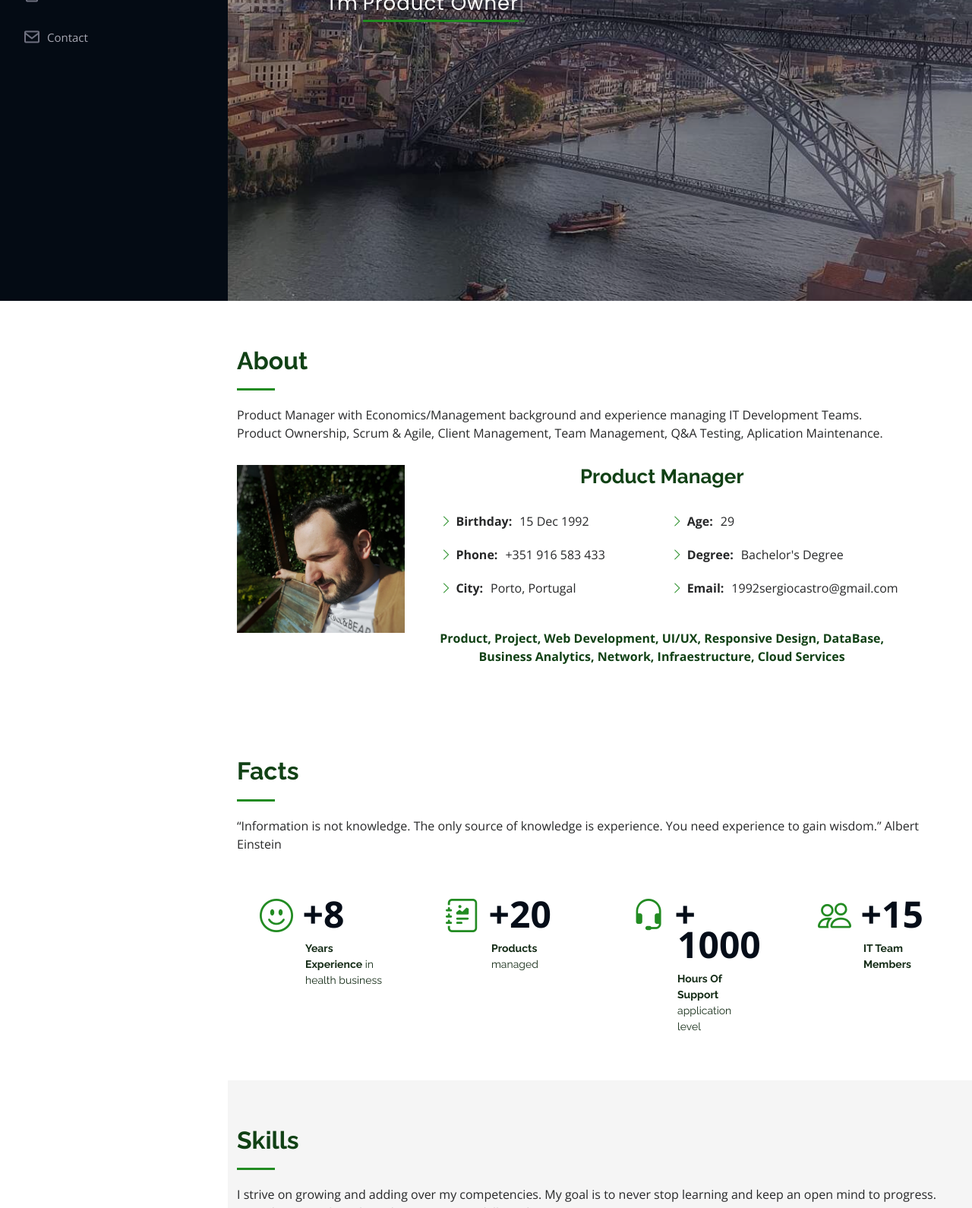
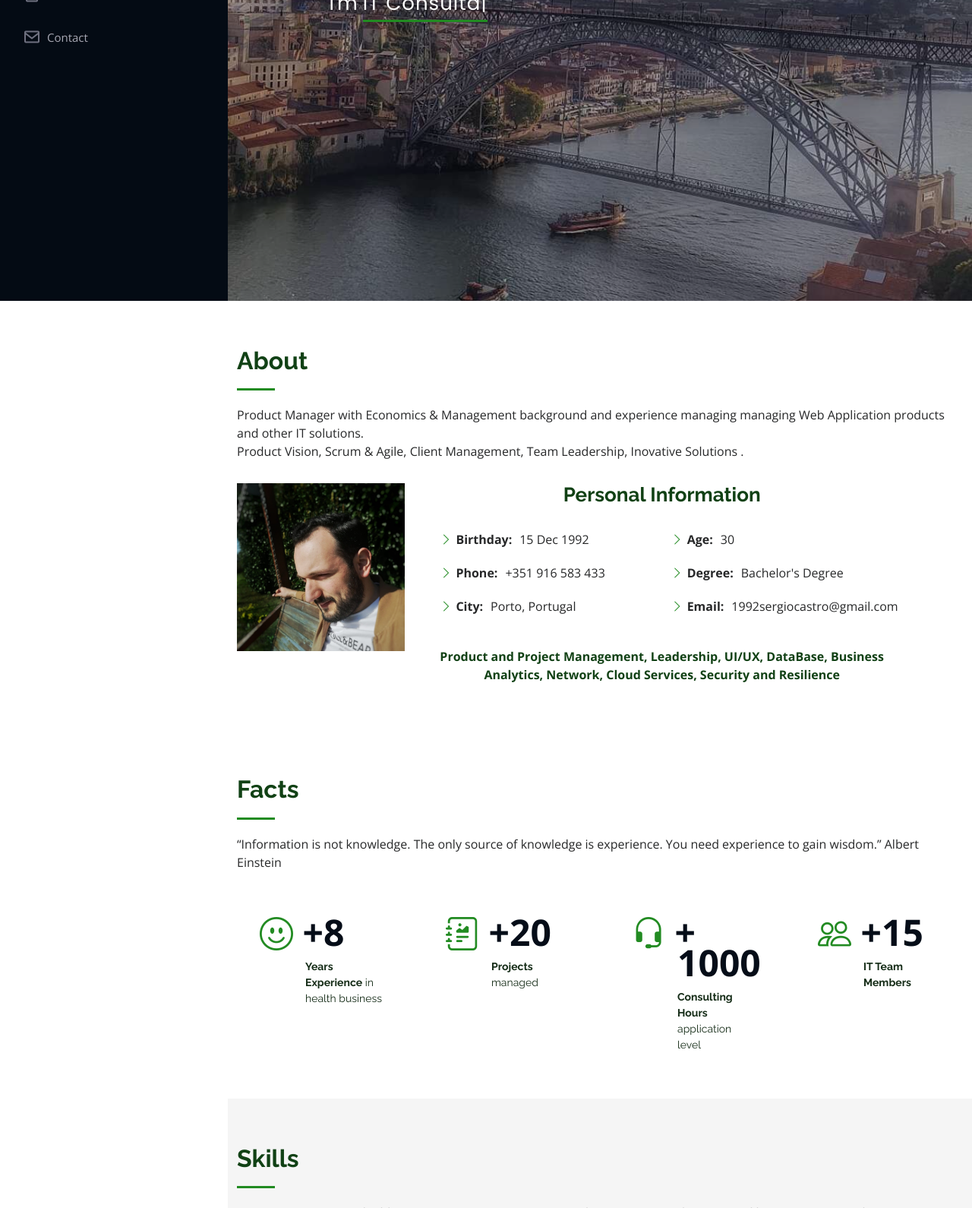
Before and after one commit to designs4life/designs4life.github.io, a plain HTML site: page portfolio/index.html in a window 1280 px wide. Shown: the part 404-1994 px from the top of the page at 76% size. Drawn offline with nearby package versions, Linux system fonts and the light colour scheme.

Commit message:
updated content

```diff
--- a/portfolio/index.html
+++ b/portfolio/index.html
@@ -68,7 +68,7 @@
   <section id="hero" class="d-flex flex-column justify-content-center align-items-center">
     <div class="hero-container" data-aos="fade-in">
       <h1>Sérgio Castro</h1>
-      <p>I'm <span class="typed" data-typed-items="Project Manager, Product Owner, Web Developer"></span></p>
+      <p>I'm <span class="typed" data-typed-items="Product Manager, IT Consultant, IT Solutions Leader"></span></p>
     </div>
   </section><!-- End Hero -->
 
@@ -80,8 +80,8 @@
 
         <div class="section-title">
           <h2>About</h2>
-          <p>Product Manager with Economics/Management background and experience managing IT Development Teams.</p>
-          <p>Product Ownership, Scrum &amp; Agile, Client Management, Team Management, Q&amp;A Testing, Aplication Maintenance.</p>
+          <p>Product Manager with Economics & Management background and experience managing managing Web Application products and other IT solutions.</p>
+          <p>Product Vision, Scrum &amp; Agile, Client Management, Team Leadership, Inovative Solutions .</p>
         </div>
 
         <div class="row">
@@ -89,7 +89,7 @@
             <img src="assets/img/profile.jpeg" class="img-fluid" alt="">
           </div>
           <div class="col-lg-8 pt-4 pt-lg-0 content" data-aos="fade-left">
-            <h3>Product Manager</h3>
+            <h3>Personal Information</h3>
             <div class="row" style="padding: 1.4em;">
               <div class="col-lg-6">
                 <ul>
@@ -100,13 +100,13 @@
               </div>
               <div class="col-lg-6">
                 <ul>
-                  <li><i class="bi bi-chevron-right"></i> <strong>Age:</strong> <span>29</span></li>
+                  <li><i class="bi bi-chevron-right"></i> <strong>Age:</strong> <span>30</span></li>
                   <li><i class="bi bi-chevron-right"></i> <strong>Degree:</strong> <span>Bachelor's Degree</span></li>
                   <li><i class="bi bi-chevron-right"></i> <strong>Email:</strong> <span>1992sergiocastro@gmail.com</span></li>
                 </ul>
               </div>
             </div>
-            <p class="interests">Product, Project, Web Development, UI/UX, Responsive Design, DataBase, Business Analytics, Network, Infraestructure, Cloud Services</p>
+            <p class="interests">Product and Project Management, Leadership, UI/UX, DataBase, Business Analytics, Network, Cloud Services, Security and Resilience</p>
           </div>
         </div>
 
@@ -138,7 +138,7 @@
               <div>
               <span style="float: left;margin-left: 0 !important; ">&nbsp;+</span><span data-purecounter-start="0" data-purecounter-end="20" data-purecounter-duration="1" class="purecounter"></span>
             </div>
-            <p><strong>Products</strong> managed</p>
+            <p><strong>Projects</strong> managed</p>
             </div>
           </div>
 
@@ -146,7 +146,7 @@
             <div class="count-box">
               <i class="bi bi-headset"></i>
               <span style="float: left;margin-left: 0 !important; ">&nbsp;+</span><span data-purecounter-start="0" data-purecounter-end="1000" data-purecounter-duration="1" class="purecounter"></span>
-              <p><strong>Hours Of Support</strong> application level</p>
+              <p><strong>Consulting Hours</strong> application level</p>
             </div>
           </div>
 
@@ -267,6 +267,12 @@
               <p>Certification on Scrum methodologies as a Product Owner</p>
             </div>
             <div class="resume-item">
+              <h4>Python for Data Science and AI</h4>
+              <h5>2022</h5>
+              <p><em>Coursera</em></p>
+              <p>Core skills in Python such as critical data structures, programming fundamentals</p>
+            </div>
+            <div class="resume-item">
               <h4>Studies in Mestrado em Gestão de Serviços (1st Year)</h4>
               <h5>2016 - 2017</h5>
               <p><em>Faculdade de Economia do Porto</em></p>
@@ -286,7 +292,7 @@
               <h5>2020 - Present</h5>
               <p><em>Trust - Gestão Integrada de Saúde </em></p>
               <ul>
-                <li>Successfully transitioned the IT department to use SCRUM/AGILE methodologies and to focus on Product documentation and client involvement. Used the product gap to increase proximity, productitity and sustainable growth.</li>
+                <li>Main projects led: Rebuild into micro services a monolithic, complex, web application that manages health records and supporting features; Build a web service, interoperability solution for b2b integration; Build an online medical appointment web aplication; Creating a medical fee payment application; Transition from On-Prem to Cloud services of multiple applications and services; Implementation of a SIP Trunking service; Implementation of Microsoft 365 solutions; Creating a Help Desk service based on Atlasian Products</li>
               </ul>
             </div>
             <div class="resume-item">
@@ -327,7 +333,7 @@
 
         <div class="section-title">
           <h2>Contact</h2>
-          <p>Did i catch your attention? Tell me a litle about yourself, please reach out using the information below</p>
+          <p>Did i catch your attention? Please reach out using the information below</p>
         </div>
 
         <div class="row" data-aos="fade-in">
```
